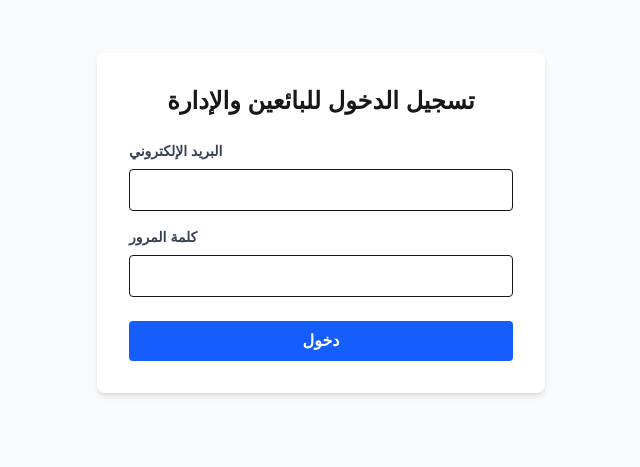
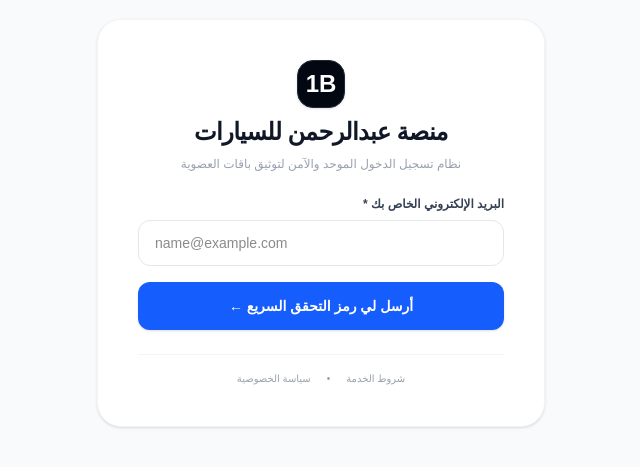
Before and after one commit to abd2020design-cloud/car-market, a Next.js app: page /login in a window 1280 px wide. Shown: the part 177-644 px from the top of the page, without its empty margins (319-959 px from the left). Built offline with nearby package versions, Linux system fonts and the light colour scheme; no server answers.

Commit message:
feat: design dynamic passwordless magic link and OTP login page workflow for car marketplace

```diff
--- a/app/login/page.tsx
+++ b/app/login/page.tsx
@@ -1,59 +1,157 @@
-'use client';
-import { useState } from 'react';
-import { supabase } from '@/supabaseClient';
+'use client'
+
+import { useState } from 'react'
+import { useRouter } from 'next/navigation'
+import { supabase } from '@/supabaseClient'
+import Link from 'next/link'
 
 export default function LoginPage() {
-  const [email, setEmail] = useState('');
-  const [password, setPassword] = useState('');
-  const [error, setError] = useState('');
+  const router = useRouter()
+  const [email, setEmail] = useState('')
+  const [token, setToken] = useState('')
+  const [step, setStep] = useState(1) // الخطوة 1: إدخال الإيميل، الخطوة 2: إدخال رمز التحقق
+  const [loading, setLoading] = useState(false)
+  const [message, setMessage] = useState('')
 
-  const handleLogin = async (e: React.FormEvent) => {
-    e.preventDefault();
-    setError('');
+  // 1. دالة طلب إرسال رمز التحقق السري إلى بريد العميل آلياً
+  const handleSendOtp = async (e: React.FormEvent) => {
+    e.preventDefault()
+    if (!email.trim()) return
 
-    const { error } = await supabase.auth.signInWithPassword({ email, password });
+    setLoading(true)
+    setMessage('')
 
-    if (error) {
-      setError(error.message);
+    try {
+      const { error } = await supabase.auth.signInWithOtp({
+        email: email.trim(),
+        options: {
+          shouldCreateUser: true, // إنشاء حساب تلقائي ومجاني إذا كان مستخدماً جديداً أول مرة
+        },
+      })
+
+      if (!error) {
+        setStep(2) // الانتقال لخطوة تأكيد الرمز
+        setMessage('📬 أرسلنا رمز التحقق السري إلى بريدك الإلكتروني، يرجى فحص صندوق الوارد أو البريد المهمل (Spam).')
       } else {
-      // التوجيه تلقائياً إلى لوحة التحكم عند نجاح تسجيل الدخول
-      window.location.href = '/dashboard';
+        alert('🚨 خطأ من السيرفر: ' + error.message)
       }
-  };
+    } catch (err: any) {
+      alert('خطأ في الاتصال: ' + err.message)
+    }
+    setLoading(false)
+  }
+
+  // 2. دالة التحقق من الرمز وفتح الحساب حياً وتوجيه العميل
+  const handleVerifyOtp = async (e: React.FormEvent) => {
+    e.preventDefault()
+    if (!token.trim()) return
+
+    setLoading(true)
+
+    try {
+      const { error } = await supabase.auth.verifyOtp({
+        email: email.trim(),
+        token: token.trim(),
+        type: 'email',
+      })
+
+      if (!error) {
+        alert('🎉 مرحباً بك في منصة عبدالرحمن! تم تفعيل وتوثيق حسابك بنجاح.')
+        router.push('/dashboard/add-car') // توجيهه فوراً لاستمارة الرفع لفحص باقته
+        router.refresh()
+      } else {
+        alert('❌ الرمز الذي كتبته غير صحيح أو انتهت صلاحيته، يرجى المحاولة مجدداً.')
+      }
+    } catch (err: any) {
+      alert('خطأ أثناء التوثيق: ' + err.message)
+    }
+    setLoading(false)
+  }
 
   return (
-    <div className="flex min-h-screen items-center justify-center bg-gray-50 p-6">
-      <form onSubmit={handleLogin} className="w-full max-w-md bg-white p-8 rounded-lg shadow-md">
-        <h2 className="text-2xl font-bold text-center mb-6">تسجيل الدخول للبائعين والإدارة</h2>
+    <main className="min-h-screen bg-gray-50 flex items-center justify-center py-12 px-4 text-right" dir="rtl">
+      <div className="max-w-md w-full bg-white p-8 md:p-10 rounded-3xl shadow-sm border border-gray-100 space-y-6">
 
-        {error && <p className="bg-red-100 text-red-700 p-3 rounded mb-4 text-sm">{error}</p>}
+        {/* براند المنصة الفخم */}
+        <div className="text-center space-y-2">
+          <div className="bg-gray-950 text-white font-black text-2xl w-12 h-12 rounded-2xl flex items-center justify-center border border-gray-800 shadow-sm mx-auto">
+            1B
+          </div>
+          <h1 className="text-2xl font-black text-gray-900 tracking-tight">منصة عبدالرحمن للسيارات</h1>
+          <p className="text-gray-400 text-xs font-medium">نظام تسجيل الدخول الموحد والآمن لتوثيق باقات العضوية</p>
+        </div>
 
-        <div className="mb-4">
-          <label className="block text-gray-700 text-sm font-semibold mb-2">البريد الإلكتروني</label>
+        {message && (
+          <div className="bg-blue-50 border border-blue-100 text-blue-800 text-xs p-4 rounded-xl leading-relaxed">
+            {message}
+          </div>
+        )}
+
+        {step === 1 ? (
+          /* الخطوة الأولى: كتابة البريد */
+          <form onSubmit={handleSendOtp} className="space-y-4">
+            <div>
+              <label className="block text-xs font-bold text-gray-700 mb-2">البريد الإلكتروني الخاص بك *</label>
               <input
                 type="email"
+                required
+                placeholder="name@example.com"
                 value={email}
+                className="w-full border border-gray-200 rounded-xl px-4 py-3 focus:outline-none focus:border-blue-500 text-left font-mono text-sm"
+                dir="ltr"
                 onChange={(e) => setEmail(e.target.value)}
-            className="w-full border p-2 rounded focus:outline-blue-500"
-            required
+                disabled={loading}
               />
             </div>
-
-        <div className="mb-6">
-          <label className="block text-gray-700 text-sm font-semibold mb-2">كلمة المرور</label>
+            <button
+              type="submit"
+              disabled={loading}
+              className="w-full bg-blue-600 text-white font-bold py-3.5 rounded-xl hover:bg-blue-700 transition disabled:bg-gray-400 text-sm shadow-sm"
+            >
+              {loading ? 'جاري إرسال الرمز السري لخوادم البريد...' : 'أرسل لي رمز التحقق السريع ←'}
+            </button>
+          </form>
+        ) : (
+          /* الخطوة الثانية: تأكيد رمز الـ OTP */
+          <form onSubmit={handleVerifyOtp} className="space-y-4">
+            <div>
+              <label className="block text-xs font-bold text-gray-700 mb-2">أدخل رمز التحقق المكون من 6 أرقام *</label>
               <input
-            type="password"
-            value={password}
-            onChange={(e) => setPassword(e.target.value)}
-            className="w-full border p-2 rounded focus:outline-blue-500"
+                type="text"
                 required
+                maxLength={6}
+                placeholder="######"
+                value={token}
+                className="w-full border border-gray-200 rounded-xl px-4 py-3 focus:outline-none focus:border-blue-500 text-center font-mono font-black text-lg tracking-widest text-blue-600"
+                dir="ltr"
+                onChange={(e) => setToken(e.target.value)}
+                disabled={loading}
               />
             </div>
-
-        <button type="submit" className="w-full bg-blue-600 text-white p-2 rounded font-bold hover:bg-blue-700 transition">
-          دخول
+            <button
+              type="submit"
+              disabled={loading}
+              className="w-full bg-gray-950 text-white font-bold py-3.5 rounded-xl hover:bg-blue-600 transition disabled:bg-gray-400 text-sm shadow-sm"
+            >
+              {loading ? 'جاري فحص وتأكيد الرمز بالسيرفر...' : 'تأكيد الرمز وتفعيل الحساب حياً 🔓'}
+            </button>
+            <button
+              type="button"
+              onClick={() => setStep(1)}
+              className="w-full text-center text-xs font-bold text-gray-400 hover:text-gray-600 transition pt-2"
+            >
+              تغيير البريد الإلكتروني المكتوب
             </button>
           </form>
+        )}
+
+        <footer className="pt-4 border-t border-gray-100 flex justify-center gap-4 text-[10px] text-gray-400">
+          <Link href="/terms" className="hover:underline">شروط الخدمة</Link>
+          <span>•</span>
+          <Link href="/privacy" className="hover:underline">سياسة الخصوصية</Link>
+        </footer>
+
       </div>
-  );
+    </main>
+  )
 }
```
Lines whose indentation alone changed are shown as unchanged.
